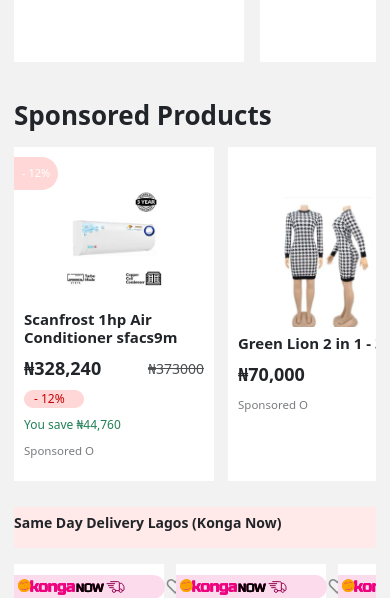
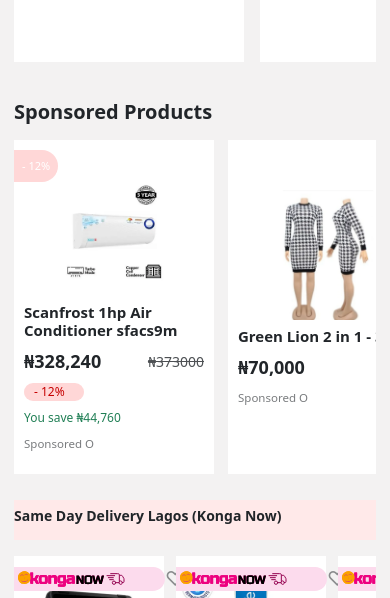
Before and after one commit to raymond194/konga, a React (Create React App) app: page / in a window 390 px wide. Shown: the part 575-1173 px from the top of the page. Built offline with nearby package versions, Linux system fonts and the light colour scheme.

Commit message:
fixed issue of mobile height

```diff
--- a/src/pages/forgotpswd/ForgotPswd.tsx
+++ b/src/pages/forgotpswd/ForgotPswd.tsx
@@ -3,7 +3,7 @@
 import { Link } from 'react-router-dom'
 const ForgotPswd = () => {
   return (
-    <div style={{display:'flex', flexDirection:'column'}}>
+    <div style={{display:'flex', flexDirection:'column', paddingTop: '240px', minHeight: "100dvh", width: "100%"}}>
       <h1>Oopsie, page yet to be updated</h1>
       <img src={imageBrand} alt='konga' width='400px' height='100px' />
       <Link to='/'>Go back to Home</Link>
--- a/src/pages/home/HomePage.tsx
+++ b/src/pages/home/HomePage.tsx
@@ -102,7 +102,7 @@
       </div>
 
 
-      <h3 style={{ fontSize: '26px', paddingTop: '30px', fontWeight: 'bold' }}>Sponsored Products</h3>
+      <h3 className='sponsored-text'>Sponsored Products</h3>
 
       <div className='sponsored'>
         {sponsored.map((spons, i) => (
@@ -136,7 +136,7 @@
       </div>
 
       {/* SAME DAY PRODUCTS */}
-      <div style={{ backgroundColor: '#ffe9e9', display: 'flex', justifyContent: 'space-between', width: '100%', alignItems: 'center', padding: '8px 60px 8px 0px', marginTop: '26px', marginBottom: '16px' }}>
+      <div style={{ backgroundColor: '#ffe9e9', display: 'flex', justifyContent: 'space-between', width: '100%', alignItems: 'center', padding: '8px 60px 8px 0px', marginTop: '26px', marginBottom: '16px', overflowX: 'clip'}}>
         <div style={{ display: 'flex', gap: '30px' }}>
           <h5 style={{ fontWeight: '700', textWrap:'nowrap', fontSize: 'clamp(14px, 2vw, 20px)'}}>{`Same Day Delivery Lagos ${'('}Konga Now${')'}`}</h5>
           <span style={{ color: '#8b054d', fontWeight: '600', fontSize: '14px', textWrap:'nowrap' }} className='T_C'>See All Items</span>
--- a/src/styles/children/homeStyle/body.css
+++ b/src/styles/children/homeStyle/body.css
@@ -15,6 +15,8 @@
     overflow-y: scroll;
     overflow-x: scroll;
     margin-top: 230px;
+      min-height: 100dvh;
+    width: 100%;
 }
 
 .cont::-webkit-scrollbar {
--- a/src/styles/children/homeStyle/footer.css
+++ b/src/styles/children/homeStyle/footer.css
@@ -1,3 +1,7 @@
+.footer {
+    width: 100%;
+    min-height: 100dvh;
+}
 
 .footer1 {
     width: 100%;
@@ -5,6 +9,7 @@
     background-color: #1c1d1fd2;
     padding: 14px 24px;
     gap: 32px;
+
 }
 
 /* .flex1 {
--- a/src/styles/children/homeStyle/homepage.css
+++ b/src/styles/children/homeStyle/homepage.css
@@ -2,6 +2,8 @@
     padding: 240px 14px 20px 14px;
     background-color: #f3f2f2;
     z-index: 10;
+    min-height: 100dvh;
+    width: 100%;
 }
 
 .h1 {
@@ -193,6 +195,7 @@
 .slide-images {
     width: 100%;
     display: flex;
+    overflow-x: hidden;
 
 }
 
@@ -214,6 +217,13 @@
     margin-top: 40px;
 }
 
+
+.sponsored-text {
+    font-size: clamp(20px, 5vw, 26px);
+    padding-top: 30px;
+    font-weight: bold;
+}
+
 @media(max-width: 1115px) {
     .extra1 {
         margin-bottom: 0px;
@@ -224,12 +234,14 @@
         margin-top: 10px;
         margin-bottom: 0;
     }
+
     .onlineShop {
         margin-top: 0px;
     }
 
 
 }
+
 @media(max-width: 789px) {
 
     .youSave {
@@ -278,14 +290,20 @@
         width: 0px;
         height: 0px;
     }
- .contain {
+
+    .contain {
         padding: 125px 14px 20px 14px;
     }
 }
 
 
 @media (max-width: 565px) {
-.T_C {
-    display: none;
+    .T_C {
+        display: none;
+    }
+
+      .contain {
+        padding: 125px 14px 20px 14px;
+        overflow-x: hidden;
+    }
 }
-}
--- a/src/styles/children/homeStyle/productcard.css
+++ b/src/styles/children/homeStyle/productcard.css
@@ -138,7 +138,26 @@
 
 }
 
+@keyframes shake {
+  0%,
+  100% {
+    transform: translateX(0);
+  }
 
+  20%,
+  60% {
+    transform: translateX(-6px);
+  }
+
+  40%,
+  80% {
+    transform: translateX(6px);
+  }
+}
+
+.add2cart:active {
+  animation: shake 0.4s;
+}
 
 @media(max-width: 1018px) {
 
--- a/src/styles/children/trackOrder.css
+++ b/src/styles/children/trackOrder.css
@@ -4,7 +4,8 @@
     gap: 165px;
     background-color: #f5f5f5;
     padding: 60px 0px;
-    height: 100vh;
+    min-height: 100dvh;
+    width: 100%;
     overflow-y: scroll;
     align-items: center;
 }
@@ -29,11 +30,12 @@
     background-color: #fff;
     padding: 18px 18px 18px 25px;
     box-shadow: 0 4px 6px -2px rgba(0, 0, 0, 0.1);
+    width: 100%;
 }
 
 .flex3 input {
     border: none;
-    width: 700px;
+    max-width: 700px;
 
 }
 
@@ -48,7 +50,7 @@
 }
 
 .flex3 button {
-background-color:  #33b27b;
+    background-color: #33b27b;
     border: none;
     color: white;
     border-radius: 3px;
```
Lines whose indentation alone changed are shown as unchanged.
